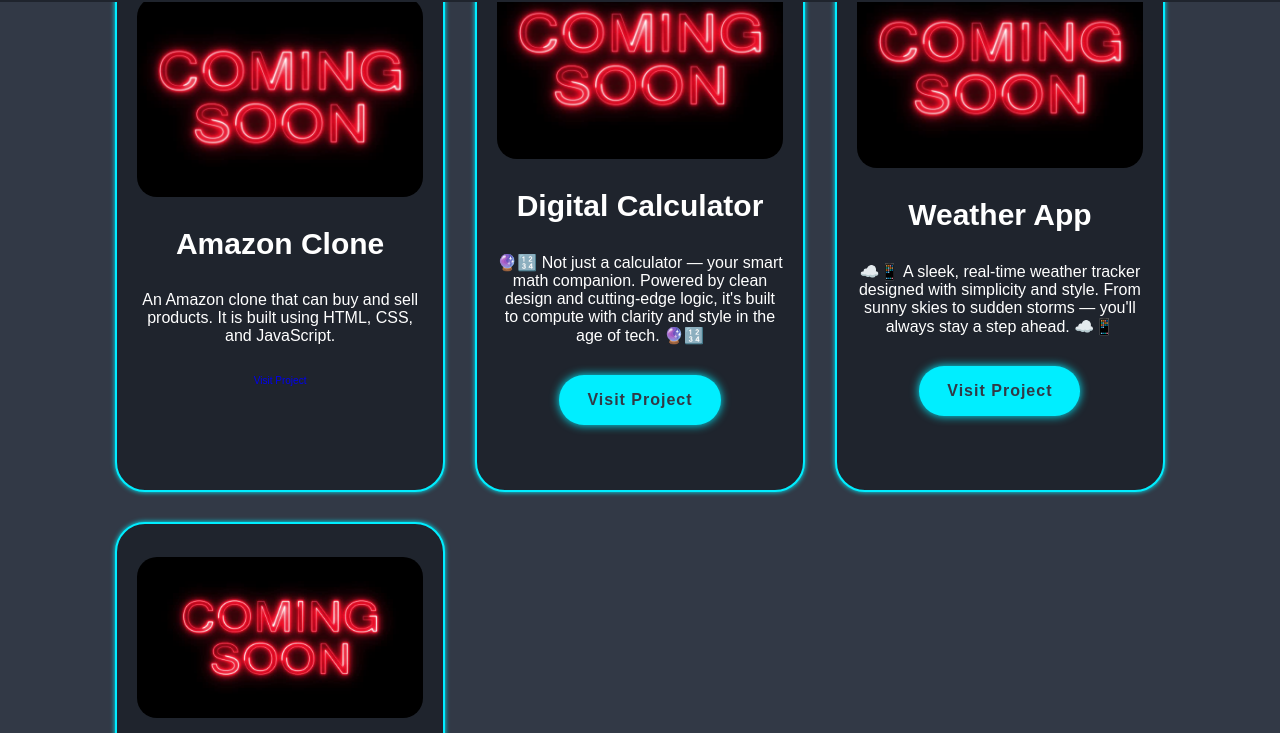
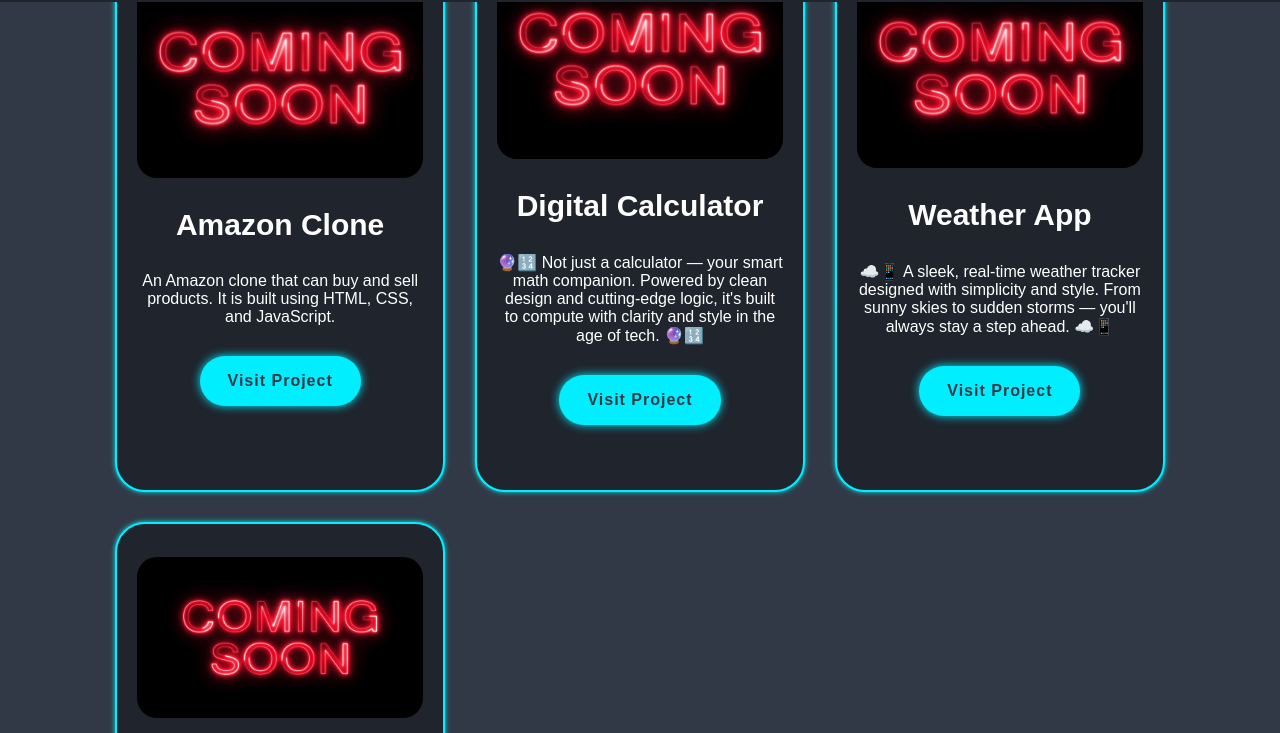
Before and after one commit to Ankit-lama/Personal-Portfolio, a plain HTML site: page index.html in a window 1280 px wide. Both pictures are taken after a click on the button "Show More". Shown: the part 3818-4551 px from the top of the page. Drawn offline with nearby package versions, Linux system fonts and the light colour scheme.

Commit message:
index.html

```diff
--- a/index.html
+++ b/index.html
@@ -12,7 +12,7 @@
     <meta property="og:title" content="Ankit Lama | Personal Portfolio"> <!-- Title for social media sharing -->
     <meta property="og:description" content="Explore Ankit Lama's skills, projects, achievements, and more."> <!-- Description for social media sharing -->
     <meta property="og:image" content="Images/Personal_Photo(1).jpg"> <!-- Image for social media sharing -->
-    <meta property="og:url" content="https://ankit-lama.github.io/Ankit-Lama-personalportfolio/"> <!-- URL for social media sharing -->
+    <meta property="og:url" content="https://ankit-lama.github.io/Personal-Portfolio/"> <!-- URL for social media sharing -->
     <meta property="og:type" content="website"> <!-- Type of content -->
 
     <!-- Page Title -->
@@ -182,7 +182,7 @@
                         <h3>Amazon Clone</h3>
                         <p>An Amazon clone that can buy and sell products.
                         It is built using HTML, CSS, and JavaScript.</p>
-                        <a href="https://www.amazon.in/class="button">Visit Project</a>
+                        <a href="https://www.amazon.in/" class="button">Visit Project</a>
                     </div>
 
                     <div class="projects-card">
```
